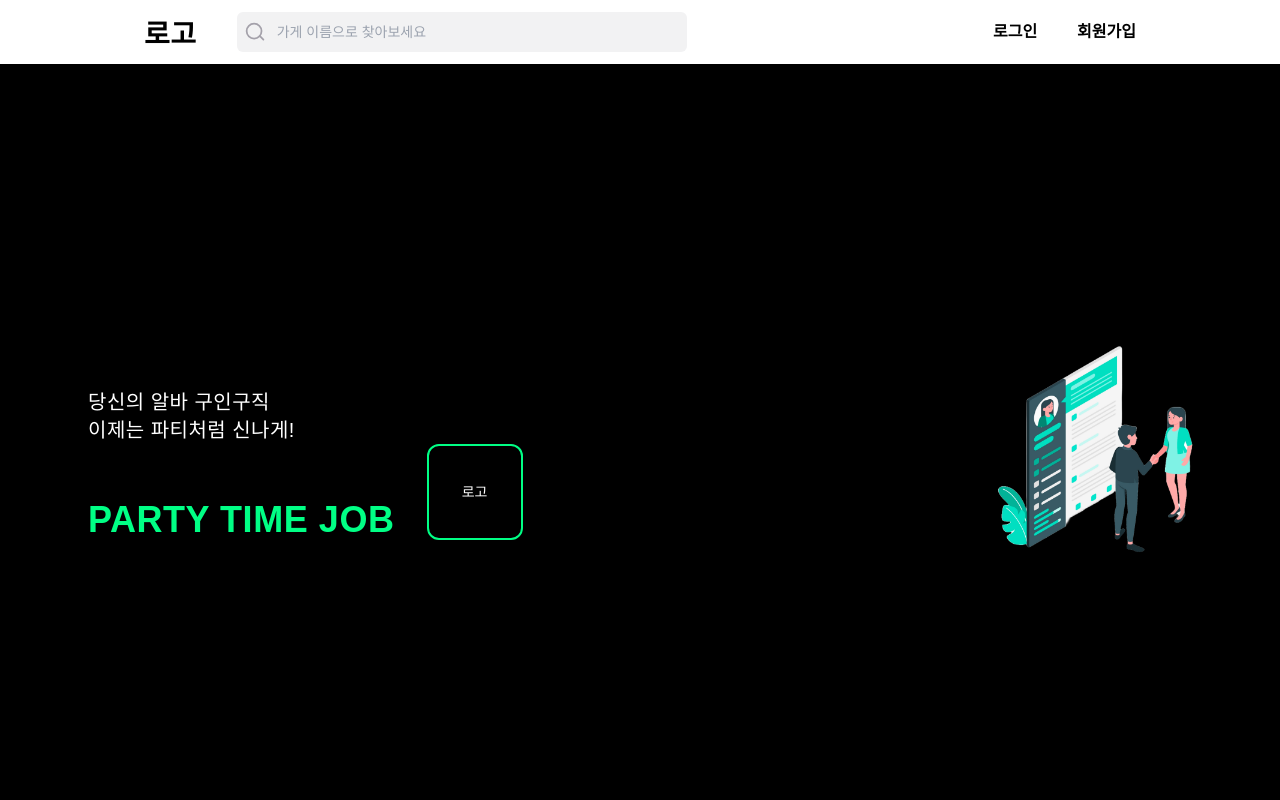
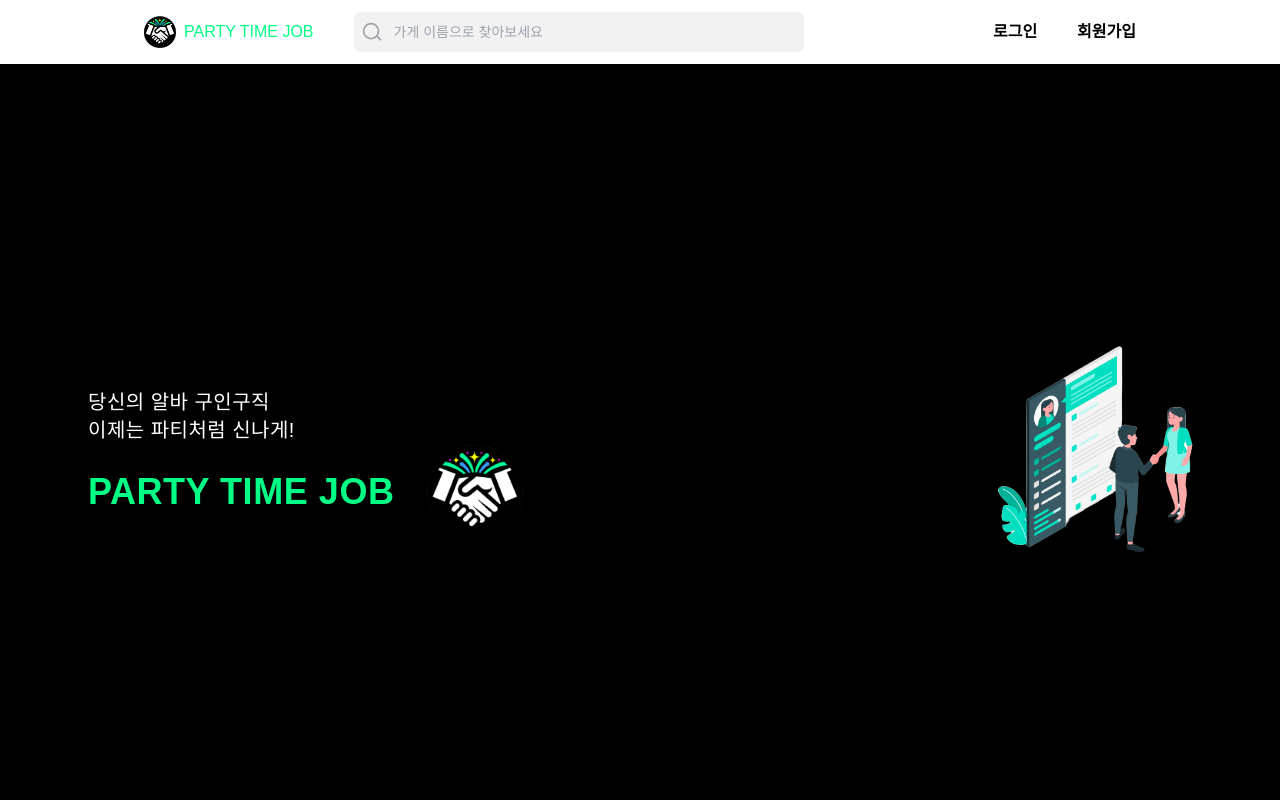
Before and after one commit to Party-Time-Job/Party-Time-Job, a Next.js app: page / in a window 1280 px wide. Shown: the top 800 px of the page. Built offline with nearby package versions, Linux system fonts and the light colour scheme; a web font is replaced by a local one.

Commit message:
feat: 로고 디자인

```diff
--- a/src/pages/LandingPage/ui/LandingPageTopContents.tsx
+++ b/src/pages/LandingPage/ui/LandingPageTopContents.tsx
@@ -15,7 +15,7 @@ const LandingPageTopContents = () => {
               이제는 파티처럼 신나게!
             </Text>
           </div>
-          <div className='flex items-end gap-8'>
+          <div className='flex items-center gap-8'>
             <TextLogo />
             <LandingLogo />
           </div>
--- a/src/shared/ui/LandingLogo.tsx
+++ b/src/shared/ui/LandingLogo.tsx
@@ -1,8 +1,4 @@
 const LandingLogo = () => {
-  return (
-    <div className='border-test-green flex h-24 w-24 items-center justify-center rounded-xl border-2 text-sm text-white'>
-      로고
-    </div>
-  );
+  return <img src='logo.png' className='h-24 w-24' />;
 };
 export default LandingLogo;
--- a/src/shared/ui/Logo.tsx
+++ b/src/shared/ui/Logo.tsx
@@ -1,5 +1,14 @@
+import Text from './Text';
+
 const Logo = () => {
-  return <h1>로고</h1>;
+  return (
+    <div className='flex items-center gap-2'>
+      <img src='logo.png' className='h-8 w-8' />
+      <Text as='span' className='text-test-green'>
+        PARTY TIME JOB
+      </Text>
+    </div>
+  );
 };
 
 export default Logo;
```
Also changed, not shown: public/logo.png (added).
